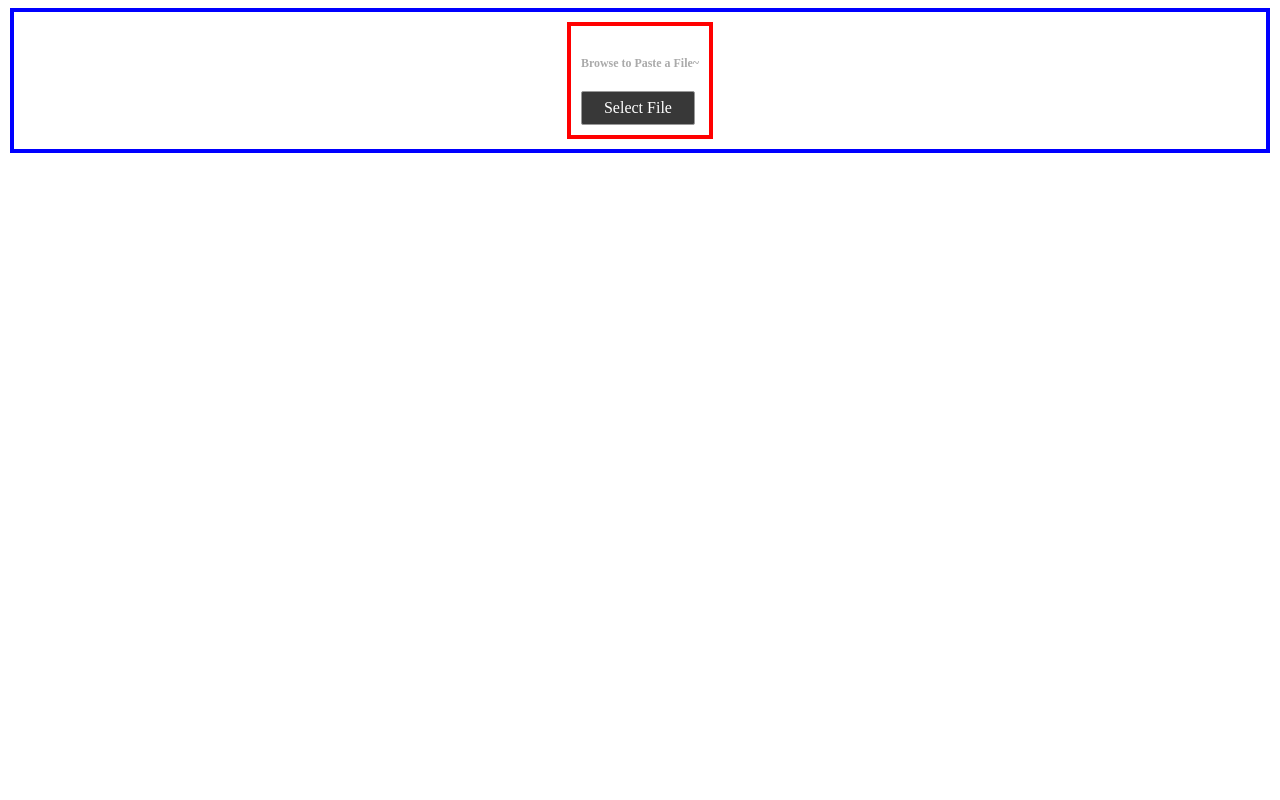
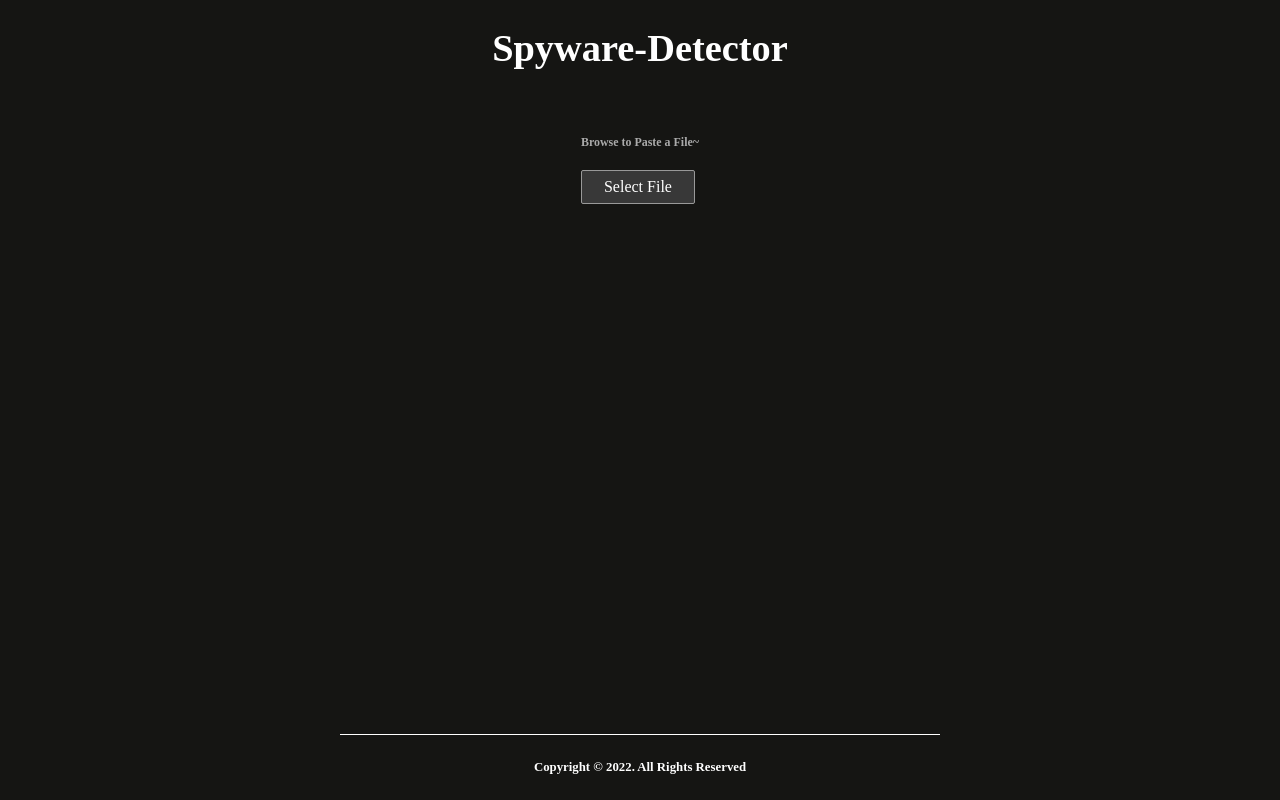
Before and after one commit to ahmed-n-abdeltwab/spyware-detector, a Flask app: page / in a window 1280 px wide. Run offline with Flask 2, Linux system fonts and the light colour scheme; some libraries are stand-ins or nearby versions.

Commit message:
adding : footer

```diff
--- a/src/python-script/classifier.py
+++ b/src/python-script/classifier.py
@@ -15,7 +15,6 @@ def Classifier(scannerResult):
     # Features Scaling
     Sclfeatures = MinMaxScaler().fit_transform(features.reshape(len(features), -1))
     Sclfeatures = Sclfeatures.reshape(1, -1)
-    print(Sclfeatures)
     # load the model
     model = joblib.load("./LOGISTIC_REGRESSION_MODEL.joblib")
 
--- a/src/python-script/static/script.js
+++ b/src/python-script/static/script.js
@@ -1,7 +1,8 @@
 const fileInput = document.querySelector("#file-input");
 const container = document.querySelector(".container");
 let fileForm = document.querySelector("#fileForm");
-
+const resultDiv = document.querySelector("#result");
+const apisDiv = document.querySelector("#api-list");
 // spans for malwares and not malwares
 const malware = "<span style='color:red;font-weight: bold;'>a Spyware</span>";
 const notMalware =
@@ -10,7 +11,16 @@ const malapiURL = "https://malapi.io/winapi/";
 const virustotalURL = "https://www.virustotal.com/gui/file/";
 
 fileInput.addEventListener("change", async (e) => {
+  // prevent the default action of the event
   e.preventDefault();
+  // reset the result div and the apis div
+  resultDiv.innerHTML = "";
+  apisDiv.innerHTML = "";
+  resultDiv.classList.add("hide");
+  apisDiv.classList.add("hide");
+  container.classList.add("col-1");
+  container.classList.remove("col-2");
+  container.classList.remove("col-3");
   // fetch the features from the scanner
   const formData = new FormData(fileForm);
   const scannerResult = await postData(
@@ -60,7 +70,6 @@ const printPrediction = (predictionResult) => {
    * @param {string} predictionResult.fileHash
    * @param {float} predictionResult.entropy
    */
-  const resultDiv = document.querySelector("#result");
   resultDiv.classList.remove("hide");
   container.classList.remove("col-1");
   container.classList.add("col-2");
@@ -76,7 +85,6 @@ const printPrediction = (predictionResult) => {
 
 // print the reasons for the prediction
 const printAPIsList = (APIs) => {
-  const apisDiv = document.querySelector("#api-list");
   apisDiv.classList.remove("hide");
   container.classList.remove("col-2");
   container.classList.add("col-3");
--- a/src/python-script/static/style.css
+++ b/src/python-script/static/style.css
@@ -1,5 +1,65 @@
+body {
+  background-color: #151513;
+  color: #fff;
+  margin: 0;
+  padding: 0;
+}
+.main-div {
+  border: 4px solid #8e9391;
+  padding: 20px;
+  width: 1300px;
+  height: 500px;
+  display: flex;
+}
+#lft {
+  border-radius: 5%;
+  border: 3px solid #8e9391;
+  padding: 5px;
+  width: 30%;
+  display: block;
+}
+#mid {
+  border-radius: 5%;
+  border: 4px solid #8e9391;
+  padding: 10px;
+  width: 30%;
+  margin-left: 2%;
+  display: block;
+}
+#rit {
+  border-radius: 5%;
+  border: 4px solid #8e9391;
+  padding: 10px;
+  width: 30%;
+  margin-left: 2%;
+  display: block;
+}
+
+a {
+  /* text-align: center; */
+  text-decoration: none;
+  color: #fff;
+}
+h1 {
+  font-size: 2.4rem;
+  text-align: center;
+}
+/* input {
+  position: center;
+  margin: 40% 0 0% 35%;
+  width: 30%;
+  height: 10%;
+}
+input:hover {
+  cursor: pointer;
+  background-color: #4de436;
+  color: #0026ff;
+  border-radius: 10%;
+  font-size: large;
+} */
+
 .container {
-  border: 4px solid blue;
+  /* border: 4px solid blue; */
   padding: 10px;
   width: min(100% - 2rem);
   margin-inline: auto;
@@ -12,18 +72,19 @@
   grid-template-columns: repeat(1, auto);
 }
 .col-2 {
-    grid-template-columns: repeat(2, auto);
-  }
+  grid-template-columns: repeat(2, auto);
+}
 .col-3 {
   grid-template-columns: repeat(3, auto);
 }
 
 .item {
-  border: 4px solid red;
+  /* border: 4px solid red; */
   display: inline-block;
   overflow-wrap: break-word;
   padding: 10px;
   justify-self: center;
+  align-self: center;
 }
 
 .hide {
@@ -34,11 +95,11 @@
   color: #aaa;
   font-size: 0.9rem;
 }
-#api-list a,
+/* #api-list a,
 #result a {
     color: rgb(0, 0, 0);
     text-decoration: none;
-}
+} */
 
 #fileRowContainer {
   background: rgb(56, 56, 56);
@@ -76,3 +137,23 @@
   opacity: 0;
   z-index: 2;
 }
+.main {
+  width: 100%;
+  position: absolute;
+  top: 0;
+  bottom: 0;
+}
+footer {
+  position: absolute;
+  bottom: 0;
+  left: 0;
+  right: 0;
+  text-align: center;
+  border-top: 1px solid #fff;
+  width: min(100% - 2rem, 600px);
+  margin: auto;
+  padding: 7px 0;
+  font-size: 0.8em;
+  font-weight: bold;
+  line-height: 2em;
+}
--- a/src/python-script/templates/index.html
+++ b/src/python-script/templates/index.html
@@ -10,8 +10,10 @@
 </head>
 
 <body>
+  <div class="main">
+    <h1><a href="/">Spyware-Detector</a></h1>
     <div class="container">
-        <div id="file-container" class="item col-1">
+      <div id="file-container" class="lft item col-1">
         <div class="preview">
           <h5>Browse to Paste a File~</h5>
           <!-- <h5>Browse, Drop, or Ctrl+V to Paste a File~</h5> -->
@@ -25,11 +27,16 @@
           </form>
         </div>
       </div>
-        <div id="result" class="item hide">
+      <div id="result" class="mid item hide">
       </div>
-        <div id="api-list" class="item hide">
+      <div id="api-list" class="rit item hide">
       </div>
     </div>
+    <footer>
+      <p>Copyright © 2022. All Rights Reserved</p>
+  </footer>
+  </div>
+
     <script src="https://cdnjs.cloudflare.com/ajax/libs/axios/0.21.1/axios.min.js"
         integrity="sha512-bZS47S7sPOxkjU/4Bt0zrhEtWx0y0CRkhEp8IckzK+ltifIIE9EMIMTuT/mEzoIMewUINruDBIR/jJnbguonqQ=="
         crossorigin="anonymous"></script>
```
Also changed, not shown: src/FinalStaticDataSet.csv (deleted, +0 -2 lines), 1 other file. Lines whose indentation alone changed are shown as unchanged.
